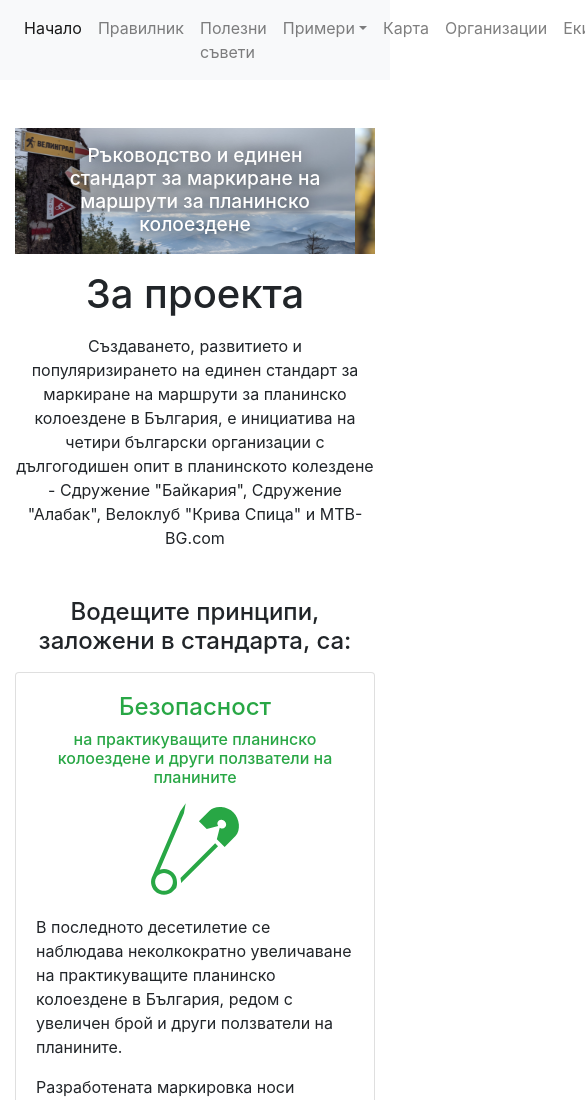
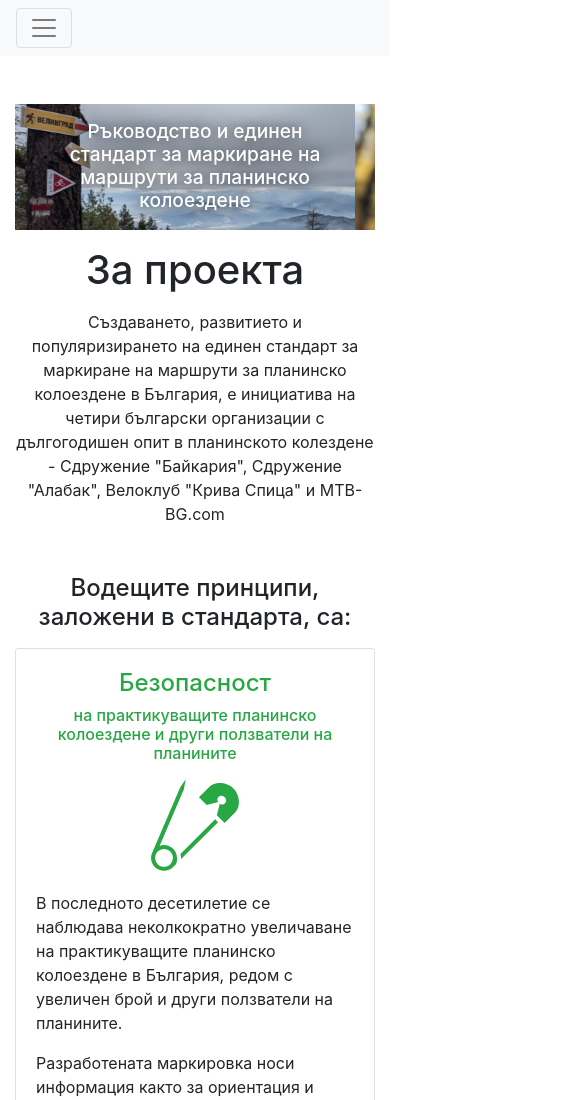
Before and after one commit to pafels/orpheus-site, a Gatsby site: page / in a window 390 px wide. Shown: the top 1100 px of the page, 585 px wide, since content can reach past the window. Built offline with nearby package versions, Linux system fonts and the light colour scheme; Gatsby itself is replaced by a stand-in of ours.

Commit message:
Make the topnav responsive

```diff
--- a/src/components/header.tsx
+++ b/src/components/header.tsx
@@ -6,7 +6,9 @@ const Header = ({ location }: { location?: string }) => {
   return (
     <header>
       <Nav className="bg-light">
-        <Navbar>
+        <Navbar expand="md" collapseOnSelect>
+          <Navbar.Toggle />
+          <Navbar.Collapse>
             <ul className="navbar-nav">
               <HeaderLink title="Начало" to="/" />
               <HeaderLink title="Правилник" to="/guide" />
@@ -31,6 +33,7 @@ const Header = ({ location }: { location?: string }) => {
               <HeaderLink title="Екип" to="/team" />
               <HeaderLink title="Контакти" to="/contacts" />
             </ul>
+          </Navbar.Collapse>
         </Navbar>
       </Nav>
     </header>
--- a/src/styles/index.scss
+++ b/src/styles/index.scss
@@ -1,6 +1,4 @@
 @import 'bootstrap/scss/bootstrap';
-
-
 
 .orph-slider {
   .orph-carousel-caption {
```
Lines whose indentation alone changed are shown as unchanged.
